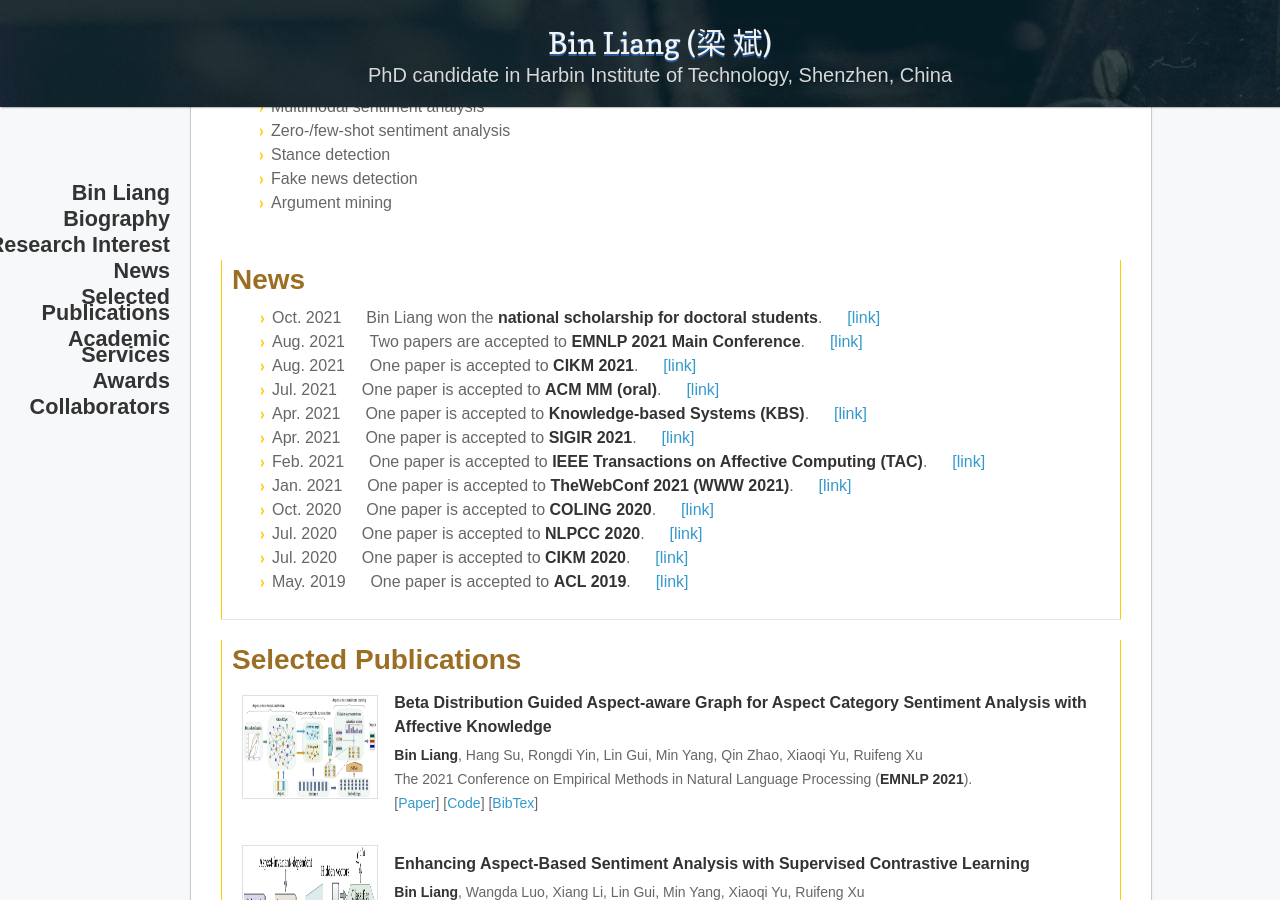
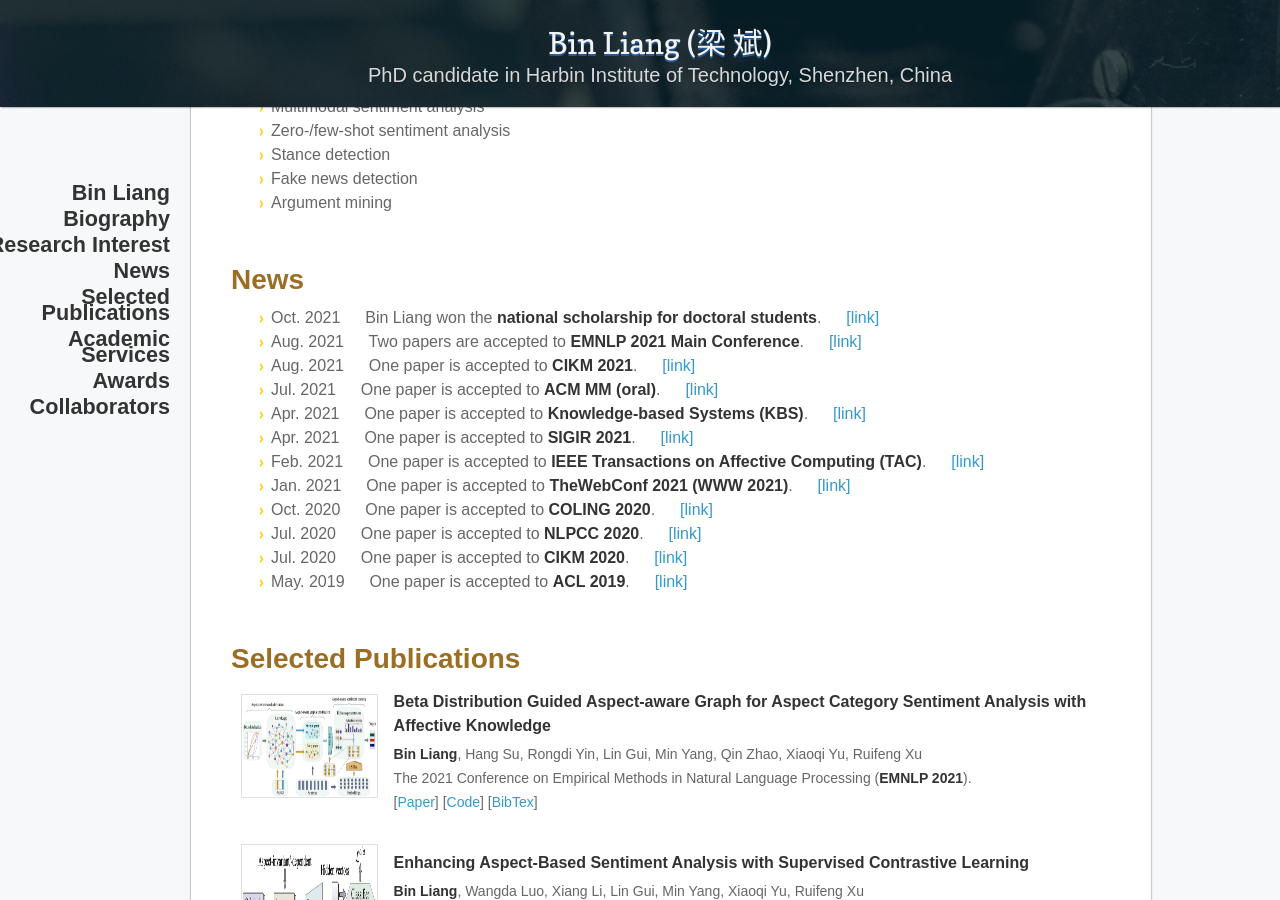
Before and after one commit to BinLiang-NLP/BinLiang-NLP.github.io, a Jekyll site: the page built from index.md, in a window 1280 px wide and 900 px high, scrolled down 801 px. Built offline with Jekyll 4.4.1, drawn with Linux system fonts in a browser that asks for light colours; nearby versions of some CDN libraries; our own code applies the rules of GitHub Pages for plain Markdown files.

Commit message:
Update index.md

```diff
--- a/index.md
+++ b/index.md
@@ -47,7 +47,7 @@
 
 
 
-<table border="0">
+<table class="imgtable">
   <tr>
     <td width="100%">
       <h1>News</h1>
@@ -69,7 +69,7 @@
   </tr>
 </table>
 
-<table border="0">
+<table class="imgtable">
   <tr>
     <td width="100%">
 <h1>Selected Publications</h1>
@@ -208,7 +208,7 @@ Ruifeng Xu<br>
 </table>
 
 
-<table border="0">
+<table class="imgtable">
   <tr>
     <td width="100%">
       <h1>Academic Services</h1>
@@ -236,7 +236,7 @@ Ruifeng Xu<br>
 </table>
 
 
-<table border="0">
+<table class="imgtable">
   <tr>
     <td width="100%">
       <h1>Awards</h1>
@@ -254,7 +254,7 @@ Ruifeng Xu<br>
 </table>
 
 
-<table border="0">
+<table class="imgtable">
   <tr>
     <td width="100%">
      <h1>Collaborators</h1>
```
